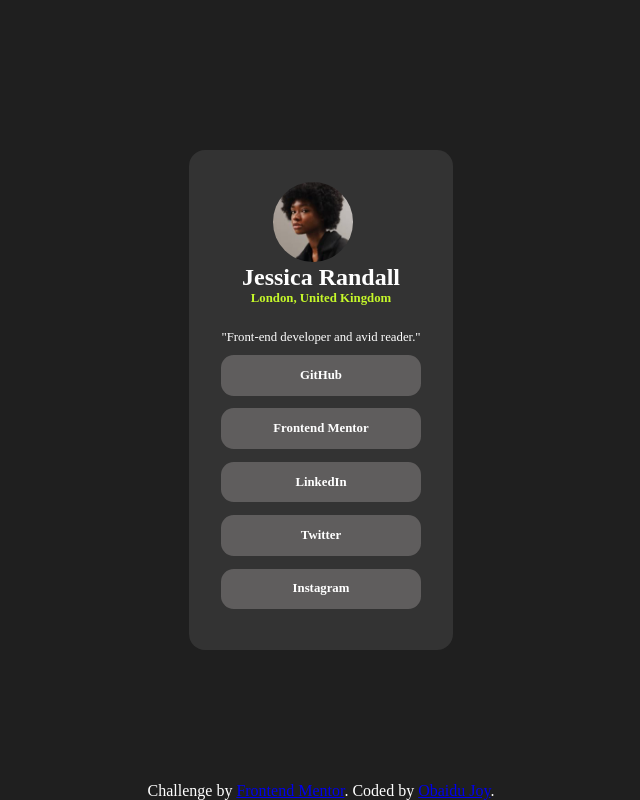
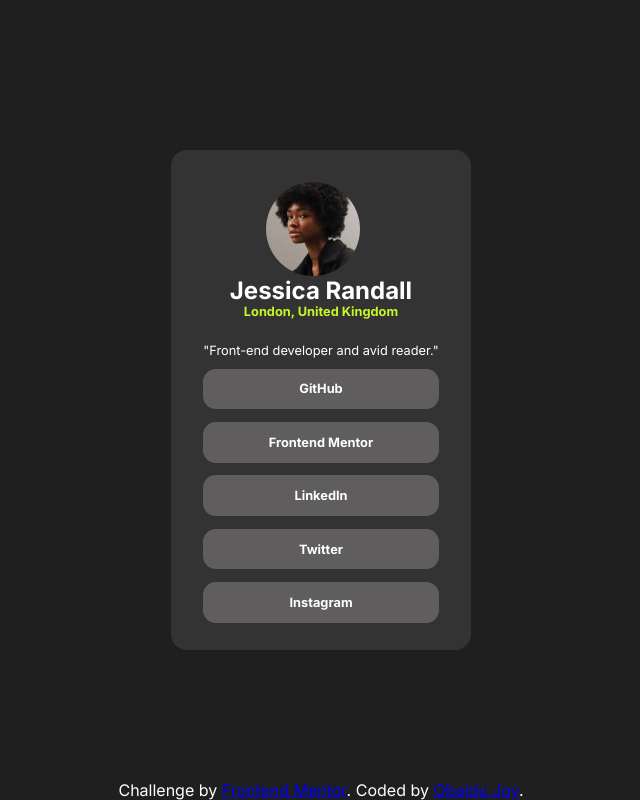
Before and after one commit to JoyObaidu/Social-links-vibes, a plain HTML site: page index.html in a window 1280 px wide. Shown: the whole page, without its empty margins (319-959 px from the left). Drawn offline with Linux system fonts and the light colour scheme.

Commit message:
modified style.css

```diff
--- a/style.css
+++ b/style.css
@@ -1,3 +1,4 @@
+@import url('https://fonts.googleapis.com/css2?family=Inter:wght@100..900&display=swap');
 :root{
     --White: hsl(0, 0%, 100%);
     --Grey: hsl(0, 0%, 20%);
@@ -19,10 +20,11 @@ body{
     justify-content: center;
     align-items: center;
     text-align: center;
+    font-family: "Inter", sans-serif;
+    font-optical-sizing: auto;
 }
 .card{
     width: 100%;
-    /* margin: 10%; */
     padding: 1em;
     background-color: var(--Grey);
     border-width: 1em;
```
Also changed, not shown: image-1.png (added), image.png (added), 1 other file.
